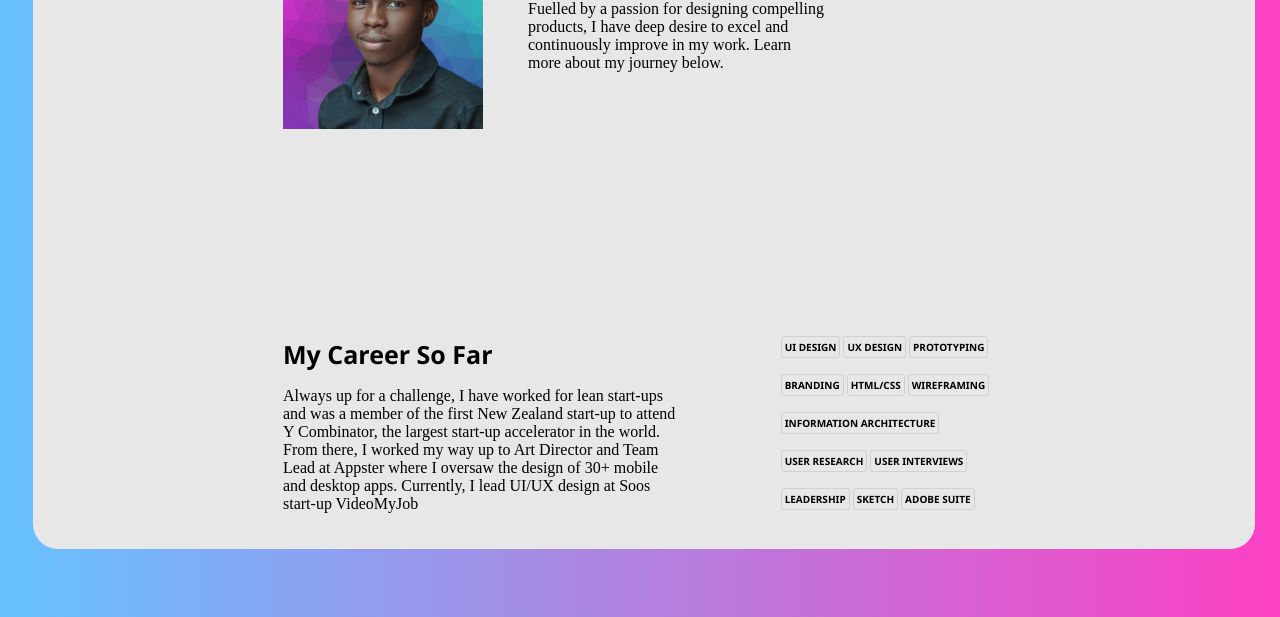
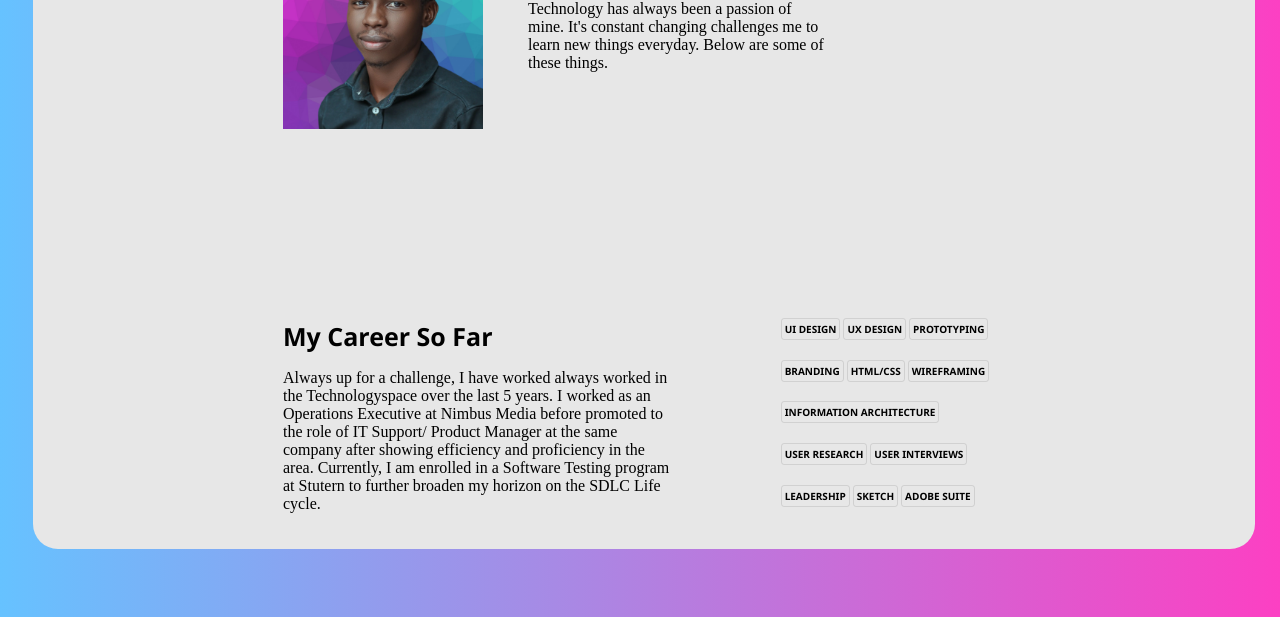
Before and after one commit to rarekay/CSSProjectModule5, a plain HTML site: page index.html in a window 1280 px wide. Shown: the part 221-838 px from the top of the page. Drawn offline with Linux system fonts and the light colour scheme; files whose address does not match are found by name.

Commit message:
Updated Details

```diff
--- a/Assets/Style/style.css
+++ b/Assets/Style/style.css
@@ -6,6 +6,15 @@ body{
     position: relative;
     color: black;
     overflow: hidden;
+}
+
+.logo{
+    left: 25px;
+    top: 12px;
+    font-weight: bold;
+    font-size: 25px;
+    font-family: 'Segoe UI', Tahoma, Geneva, Verdana, sans-serif;
+    position:static;
 }
 
 main{
@@ -67,7 +76,6 @@ nav ul li {
 .frame{
     height:220px;
     width:220px;
-
     margin-left: 250px;
     position: relative;
     border-radius: 10px;
--- a/index.html
+++ b/index.html
@@ -12,6 +12,8 @@
 <body>
     <main>
         <nav>
+
+            <span class="logo"> Oshunkeye Kenneth</span>
             <ul class="navigation">
                 <li><a href="#" class="nav-link">Dribble</a></li>
                 <li><a href="#" class="nav-link">LinkedIn</a></li>
@@ -28,8 +30,8 @@
 
             <div class="about-text">
                 <p class="hi-h1">Hi there!</p>
-                <p>Fuelled by a passion for designing compelling products, I have deep desire to
-                    excel and continuously improve in my work. Learn more about my journey below.
+                <p>Technology has always been a passion of mine. It's constant changing challenges me to learn new things
+                    everyday. Below are some of these things.
                 </p>
             </div>
         </section>
@@ -37,12 +39,10 @@
         <section class="career-skills">
             <div class="career-text">
                 <p class="my-career-h1"><b>My Career So Far</b></p>
-                <p>Always up for a challenge, I have worked
-                    for lean start-ups and was a member of the first New Zealand
-                    start-up to attend Y Combinator, the largest start-up accelerator in the world.
-                    From there, I worked my way up to Art Director and Team Lead at Appster where I oversaw the design of
-                    30+ mobile and desktop apps. Currently,
-                    I lead UI/UX design at Soos start-up VideoMyJob
+                <p>Always up for a challenge, I have worked always worked in the Technologyspace over the last 5 years.
+                    I worked as an Operations Executive at Nimbus Media before promoted to the role of IT Support/ Product
+                    Manager at the same company after showing efficiency and proficiency in the area. Currently, I am
+                    enrolled in a Software Testing program at Stutern to further broaden my horizon on the SDLC Life cycle.
                 </p>
             </div>
             <table class="skills">
```
